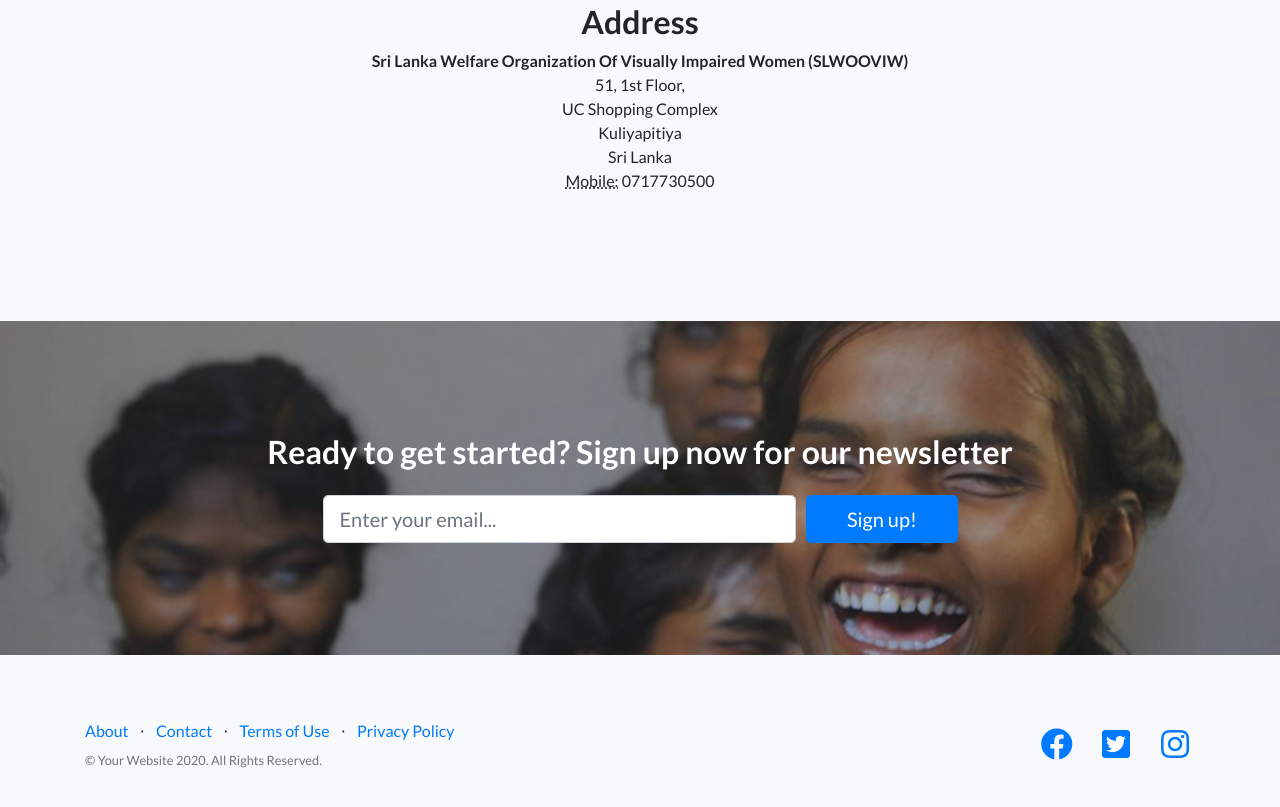
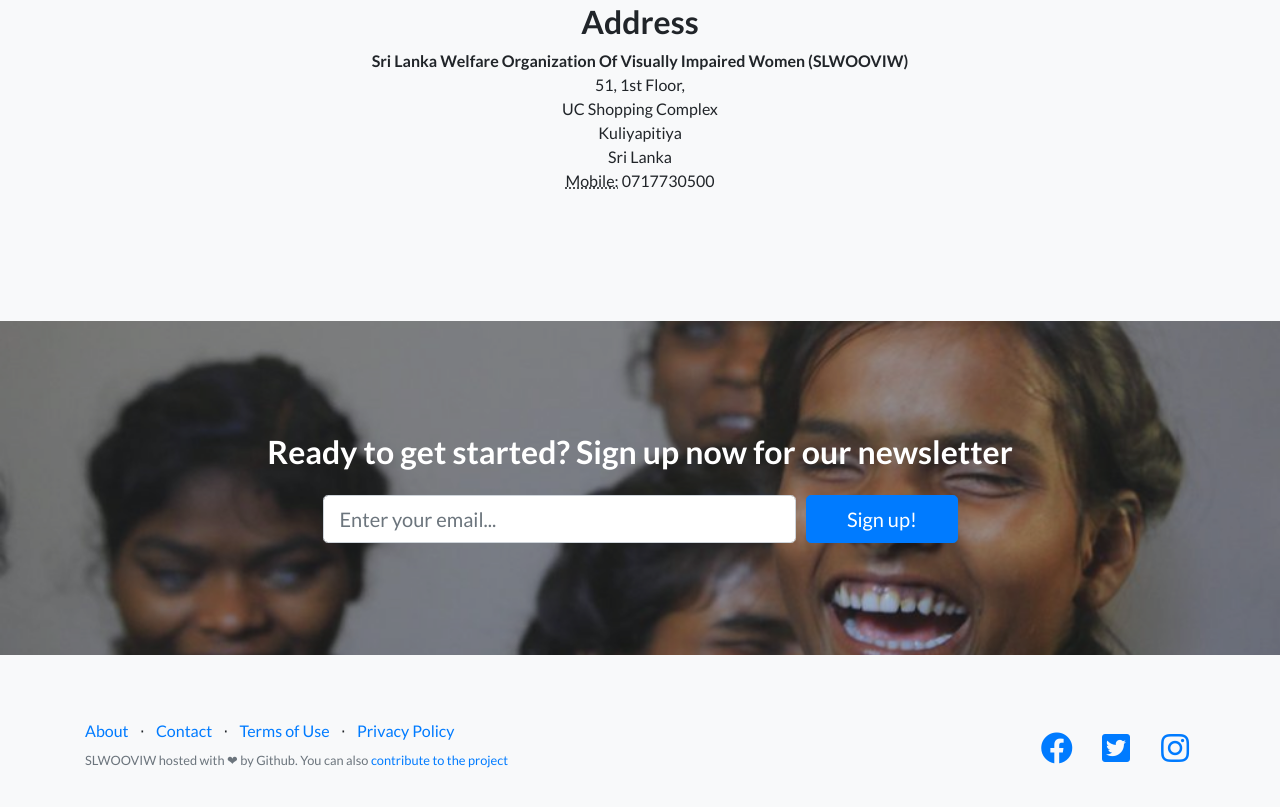
Before and after one commit to Chamalasela/SLWOOVIW, a website: page index.html in a window 1280 px wide. Shown: the part 3341-4148 px from the top of the page. Drawn offline with Linux system fonts and the light colour scheme.

Commit message:
Update index.html

```diff
--- a/index.html
+++ b/index.html
@@ -276,8 +276,11 @@
             <li class="list-inline-item">
               <a href="#">Privacy Policy</a>
             </li>
+
           </ul>
-          <p class="text-muted small mb-4 mb-lg-0">&copy; Your Website 2020. All Rights Reserved.</p>
+          <p class="text-muted small mb-2">SLWOOVIW hosted with ❤ by Github. You can also <a href="https://github.com/Chamalasela/SLWOOVIW" target="_blank">contribute to the project</a></p>
+         <!-- <p class="text-muted small mb-4 mb-lg-0">&copy; SLWOOVIW 2020. All Rights Reserved.</p>-->
+
         </div>
         <div class="col-lg-6 h-100 text-center text-lg-right my-auto">
           <ul class="list-inline mb-0">
```
